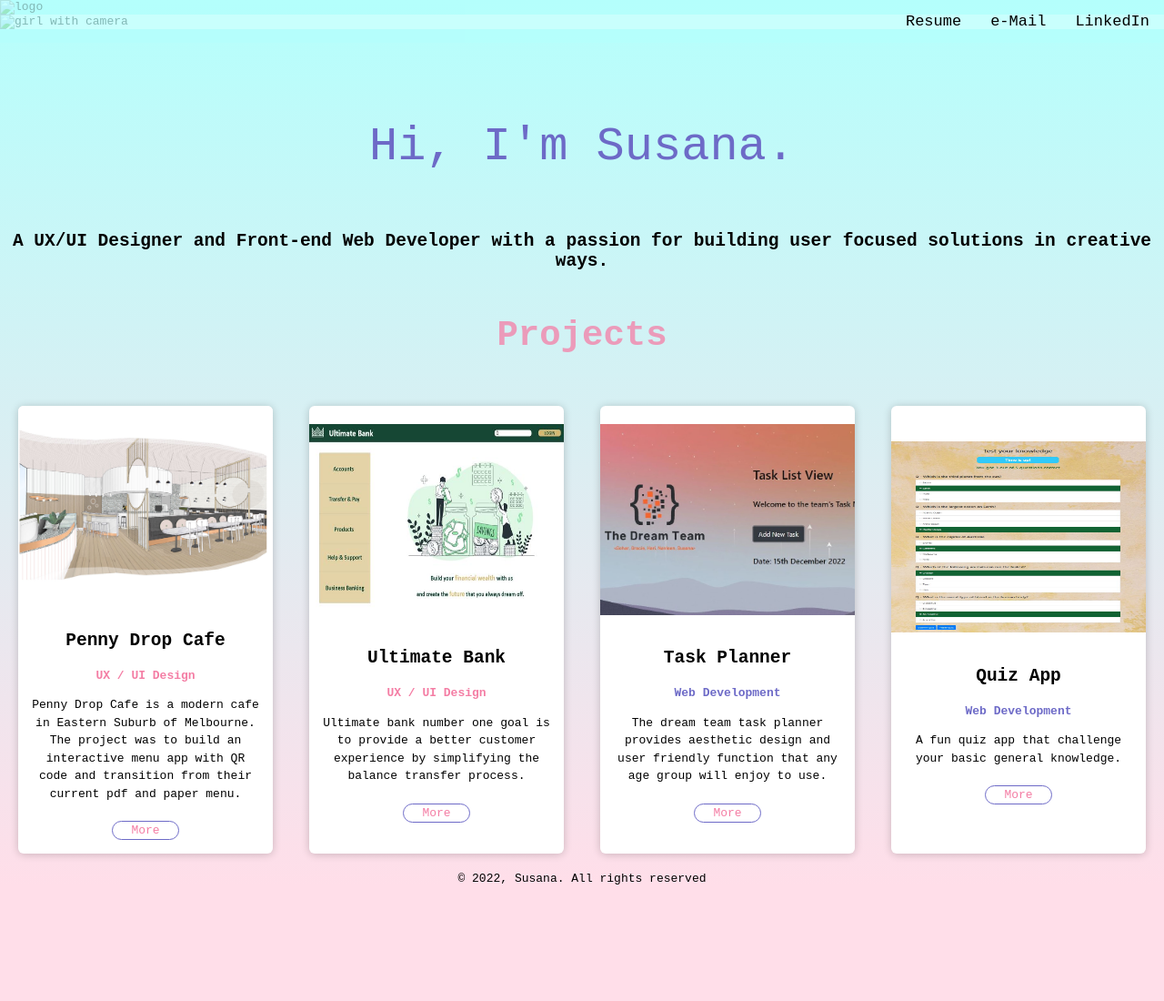
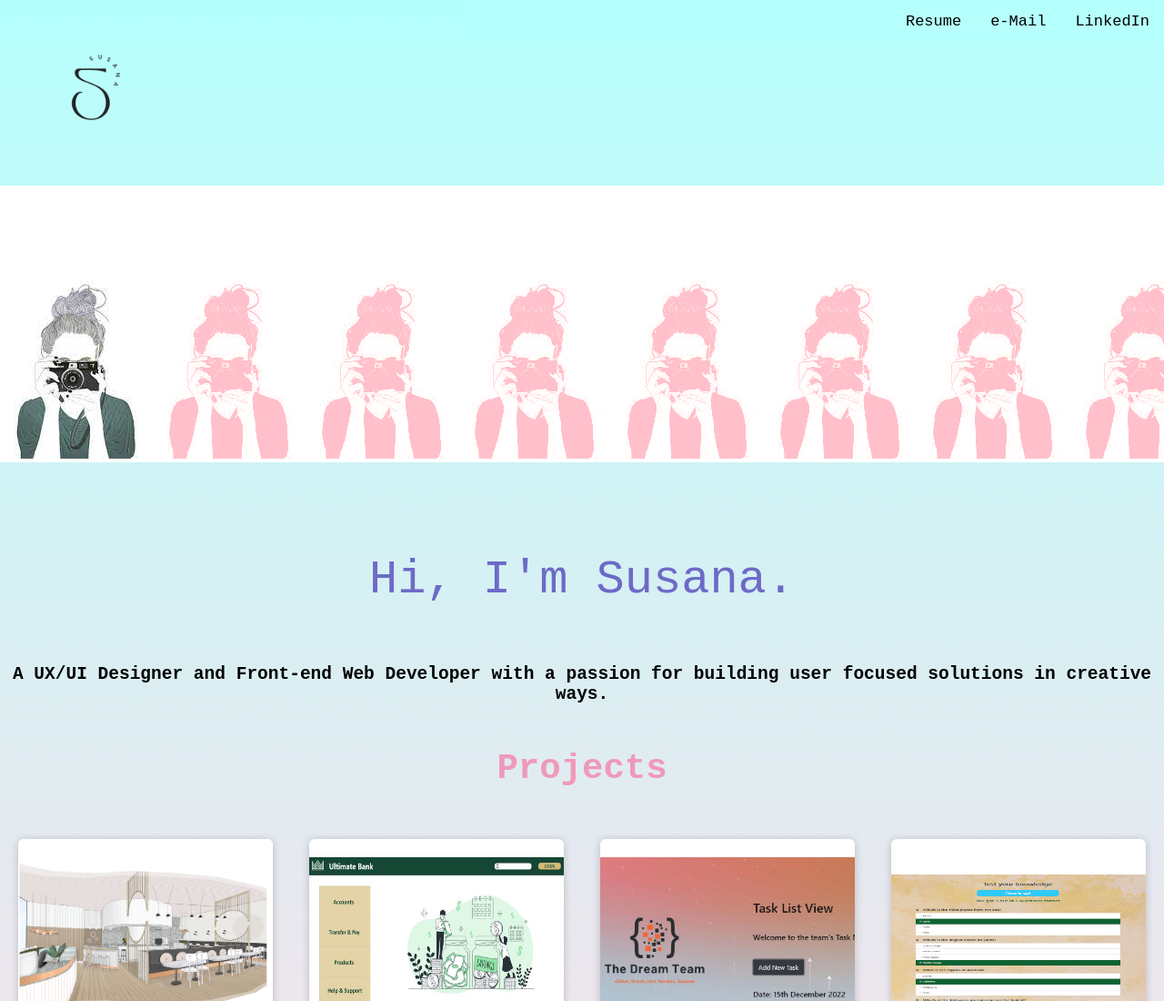
Before and after one commit to S-Susana/Portfolio, a plain HTML site: page index.html in a window 1280 px wide. Shown: the top 1100 px of the page at 91% size. Before the commit the page ends 973 px from the top, so only its background shows below. Drawn offline with Linux system fonts and the light colour scheme; the site is published under a folder, as on GitHub Pages, so addresses that start at the root find nothing.

Commit message:
updated index.html

```diff
--- a/index.html
+++ b/index.html
@@ -11,10 +11,10 @@
 <body>
     <div class="banner">
         <div>
-        <img src="/images/Logo - black font.png" alt="logo" class="logo">
+        <img src="images/Logo - black font.png" alt="logo" class="logo">
         </div>
         <div class="portfolio-img">
-            <img src="/images/girlWithCamera.jpg" alt="girl with camera">
+            <img src="images/girlWithCamera.jpg" alt="girl with camera">
             </div>
     </div>
      <div class="header">
```
